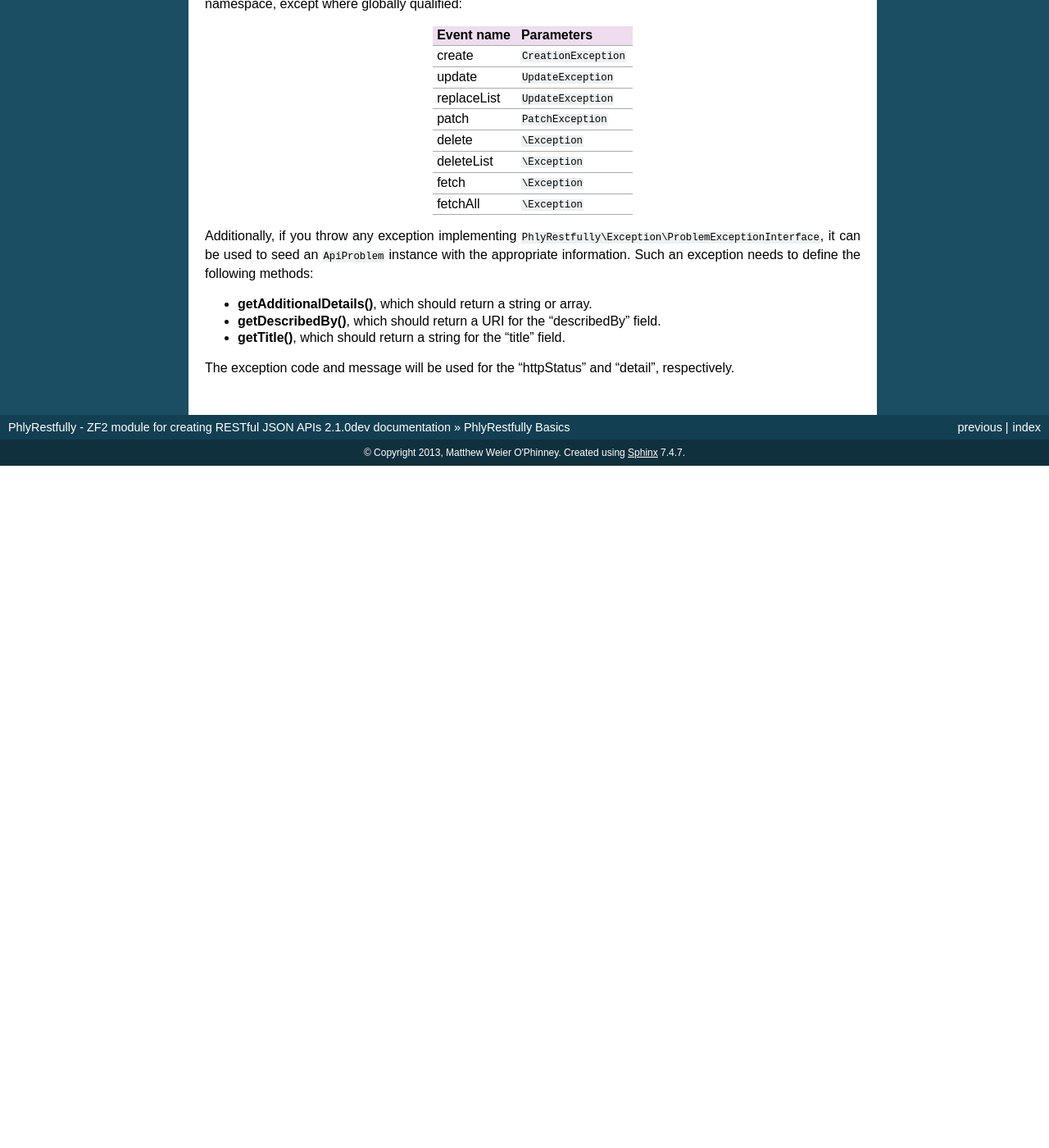
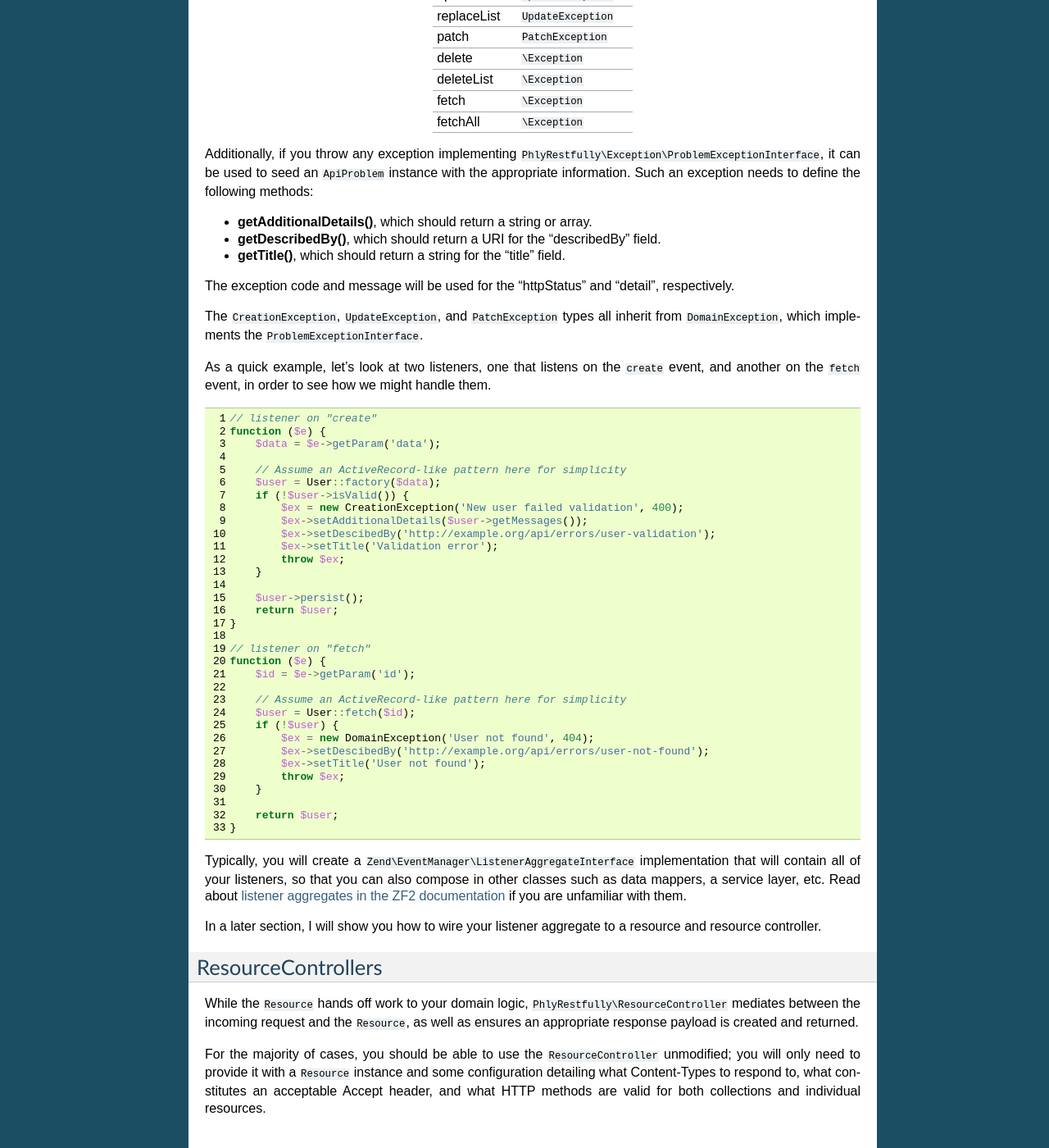
Before and after one commit to phly/PhlyRestfully, a Sphinx documentation site: the page built from docs/phlyrestfully.basics.rst, in a window 1280 px wide and 1400 px high, scrolled down 1368 px. Shown: the whole window at 82% size. Built offline with Sphinx 7.4.7, drawn with Linux system fonts in a browser that asks for light colours; before the commit the page ends 1936 px from its top, so only the background shows below that; some of the changed text lies outside the part shown.

Commit message:
More docs...
- Added section on options
- Expanded basics section
- modified TOC to be more explicit and not autogenerated

```diff
--- a/docs/phlyrestfully.basics.rst
+++ b/docs/phlyrestfully.basics.rst
@@ -1,4 +1,4 @@
-.. phlyrestfully.basics::
+.. _phlyrestfully.basics:
 
 PhlyRestfully Basics
 ====================
@@ -35,6 +35,8 @@
 If a ``PhlyRestfully\HalCollection`` is detected, and the renderer determines
 that it composes a ``Zend\Paginator\Paginator`` instance, the ``HalLinks``
 plugin will also generate pagination relational links to render in the payload.
+
+.. _phlyrestfully.basics.resources:
 
 Resources
 ---------
@@ -114,3 +116,74 @@
 
 The exception code and message will be used for the "httpStatus" and "detail",
 respectively.
+
+The ``CreationException``, ``UpdateException``, and ``PatchException`` types all
+inherit from ``DomainException``, which implements the
+``ProblemExceptionInterface``.
+
+As a quick example, let's look at two listeners, one that listens on the
+``create`` event, and another on the ``fetch`` event, in order to see how we
+might handle them.
+
+.. code-block:: php
+    :linenos:
+
+    // listener on "create"
+    function ($e) {
+        $data = $e->getParam('data');
+
+        // Assume an ActiveRecord-like pattern here for simplicity
+        $user = User::factory($data);
+        if (!$user->isValid()) {
+            $ex = new CreationException('New user failed validation', 400);
+            $ex->setAdditionalDetails($user->getMessages());
+            $ex->setDescibedBy('http://example.org/api/errors/user-validation');
+            $ex->setTitle('Validation error');
+            throw $ex;
+        }
+
+        $user->persist();
+        return $user;
+    }
+
+    // listener on "fetch"
+    function ($e) {
+        $id = $e->getParam('id');
+
+        // Assume an ActiveRecord-like pattern here for simplicity
+        $user = User::fetch($id);
+        if (!$user) {
+            $ex = new DomainException('User not found', 404);
+            $ex->setDescibedBy('http://example.org/api/errors/user-not-found');
+            $ex->setTitle('User not found');
+            throw $ex;
+        }
+
+        return $user;
+    }
+
+Typically, you will create a ``Zend\EventManager\ListenerAggregateInterface``
+implementation that will contain all of your listeners, so that you can also
+compose in other classes such as data mappers, a service layer, etc. Read about
+`listener aggregates in the ZF2 documentation
+<http://zf2.readthedocs.org/en/latest/tutorials/tutorial.eventmanager.html#listener-aggregates>`_
+if you are unfamiliar with them.
+
+In a later section, I will show you how to wire your listener aggregate to a
+resource and resource controller.
+
+.. _phlyrestfully.basics.controllers:
+
+ResourceControllers
+-------------------
+
+While the ``Resource`` hands off work to your domain logic,
+``PhlyRestfully\ResourceController`` mediates between the incoming request and
+the ``Resource``, as well as ensures an appropriate response payload is created
+and returned.
+
+For the majority of cases, you should be able to use the ``ResourceController``
+unmodified; you will only need to provide it with a ``Resource`` instance and
+some configuration detailing what Content-Types to respond to, what constitutes
+an acceptable Accept header, and what HTTP methods are valid for both
+collections and individual resources.
```
Also changed, not shown: docs/halprimer.rst (+10 -0 lines), docs/index.rst (+15 -1 lines), docs/options.rst (added, +46 -0 lines).
